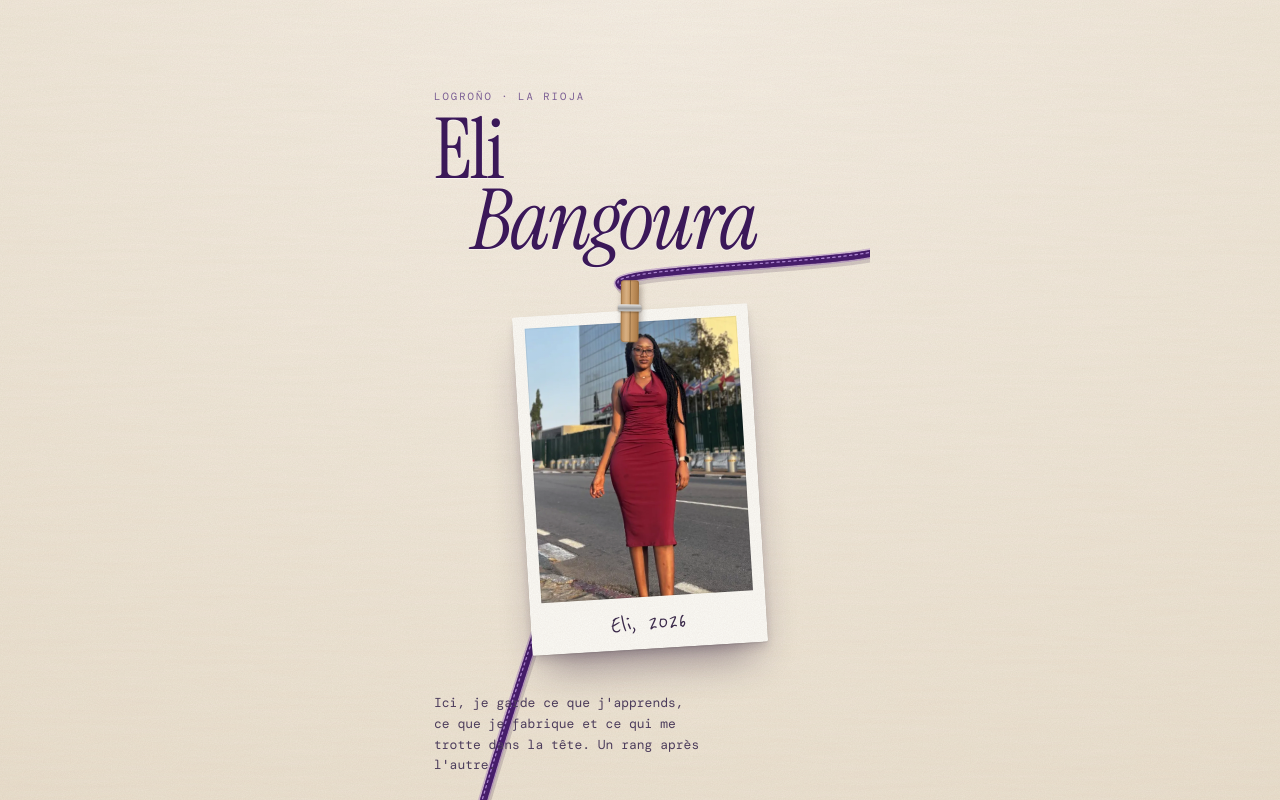
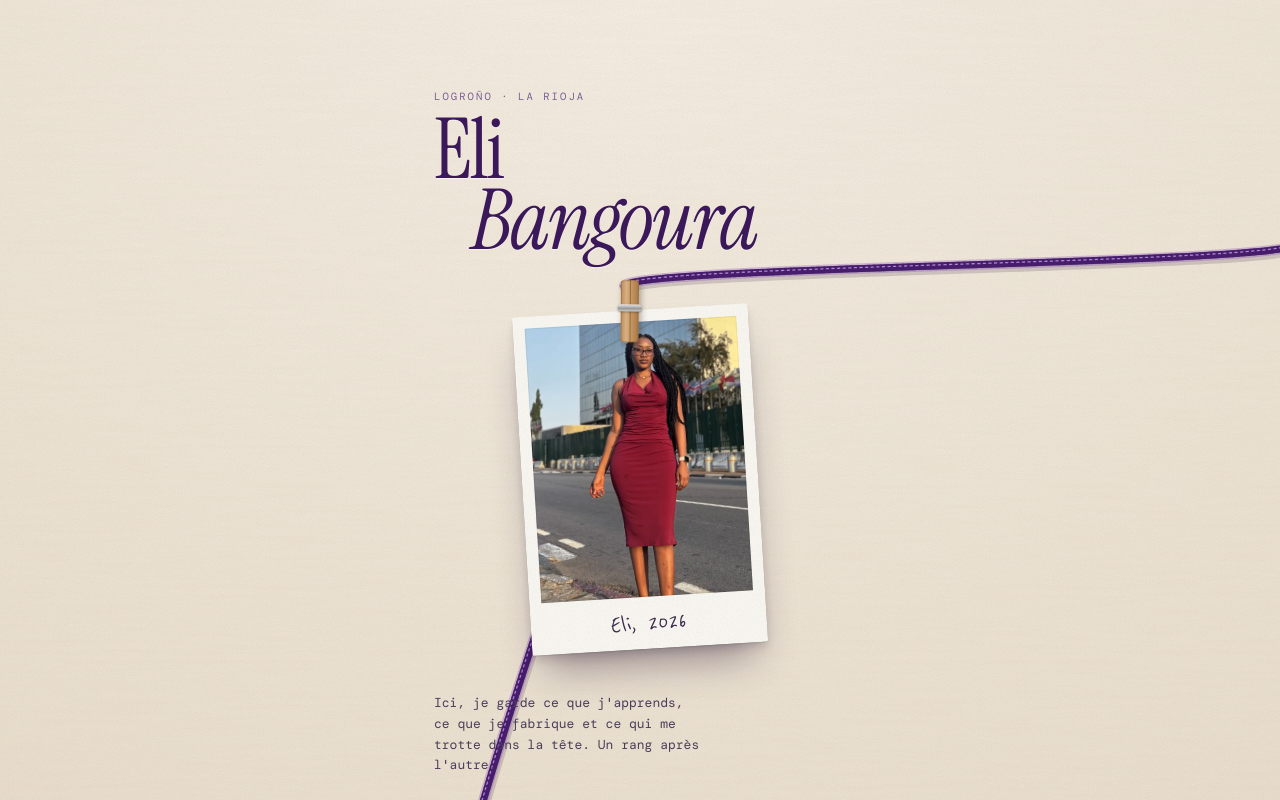
Before and after one commit to SYGROUPCI/elibangoura-site, a plain HTML site: page index.html in a window 1280 px wide. Shown: the top 800 px of the page. Drawn offline with Linux system fonts and the light colour scheme.

Commit message:
Le fil arrive depuis le bord de l'écran en paysage et sur ordinateur

```diff
--- a/fil.js
+++ b/fil.js
@@ -36,7 +36,9 @@
     svg.setAttribute("viewBox", "0 0 " + L + " " + H);
 
     var pince = centre(document.getElementById("pince"));
-    var points = [[L + 12, pince[1] - 70], [pince[0], pince[1] - 22]];
+    // Le fil entre par le bord droit de l'écran, même quand la page est plus étroite que l'écran.
+    var bordDroit = document.documentElement.clientWidth - page.getBoundingClientRect().left;
+    var points = [[Math.max(L, bordDroit) + 12, pince[1] - 70], [pince[0], pince[1] - 22]];
     var noeuds = page.querySelectorAll(".knot");
     for (var i = 0; i < noeuds.length; i++) points.push(centre(noeuds[i]));
     var dernier = points[points.length - 1];
@@ -53,7 +55,7 @@
     longueur = reveal.getTotalLength();
     reveal.style.strokeDasharray = longueur + " " + longueur;
     dessinePelote(fin[0], fin[1]);
-    derniereLargeur = L;
+    derniereLargeur = document.documentElement.clientWidth;
     avance();
   }
 
@@ -81,7 +83,7 @@
   function auRedimensionnement() {
     clearTimeout(minuterie);
     minuterie = setTimeout(function () {
-      if (page.clientWidth !== derniereLargeur || page.scrollHeight !== +svg.getAttribute("height")) construit();
+      if (document.documentElement.clientWidth !== derniereLargeur || page.scrollHeight !== +svg.getAttribute("height")) construit();
     }, 150);
   }
 
--- a/index.html
+++ b/index.html
@@ -26,7 +26,7 @@
   <!-- Le fil (décoratif) : dessiné par fil.js. Sans JavaScript, la page reste complète. -->
   <svg class="yarn" id="yarn" aria-hidden="true" focusable="false">
     <defs>
-      <mask id="reveal" maskUnits="userSpaceOnUse"><path id="reveal-path" fill="none" stroke="#fff" stroke-width="24" stroke-linecap="round"/></mask>
+      <mask id="reveal" maskUnits="userSpaceOnUse" x="-2000" y="-2000" width="6000" height="20000"><path id="reveal-path" fill="none" stroke="#fff" stroke-width="24" stroke-linecap="round"/></mask>
       <radialGradient id="pelote-grad" cx="35%" cy="30%"><stop offset="0" stop-color="#9b6cc6"/><stop offset=".55" stop-color="#5b2a86"/><stop offset="1" stop-color="#2f1148"/></radialGradient>
     </defs>
     <g mask="url(#reveal)">
--- a/style.css
+++ b/style.css
@@ -22,7 +22,10 @@ body{
 }
 a{color:inherit}
 
-.page{position:relative;max-width:460px;margin:0 auto;overflow:hidden}
+html,body{overflow-x:hidden}
+@supports (overflow:clip){html,body{overflow-x:clip}}
+/* La page n'est pas rognée : le fil peut arriver depuis le bord de l'écran (paysage, ordinateur). */
+.page{position:relative;max-width:460px;margin:0 auto}
 .in{position:relative;z-index:2;padding:calc(56px + env(safe-area-inset-top)) 24px calc(56px + env(safe-area-inset-bottom))}
 
 /* En-tête */
```
